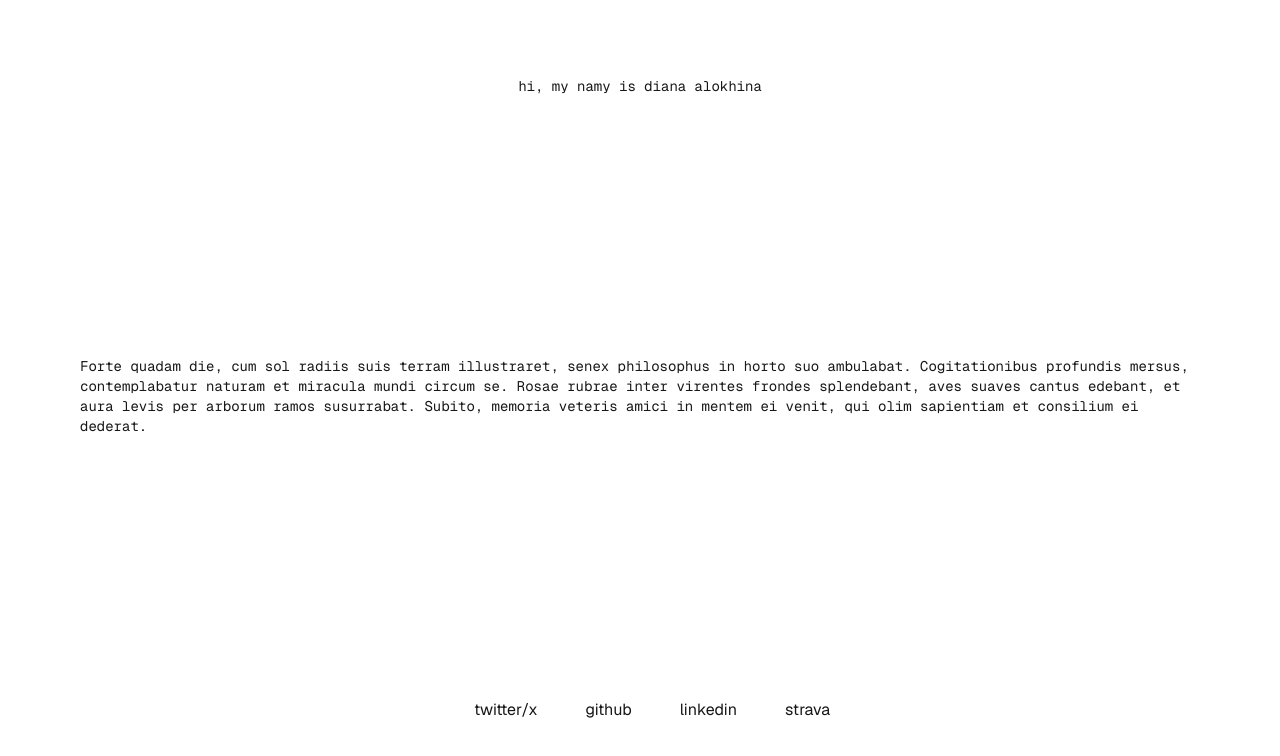
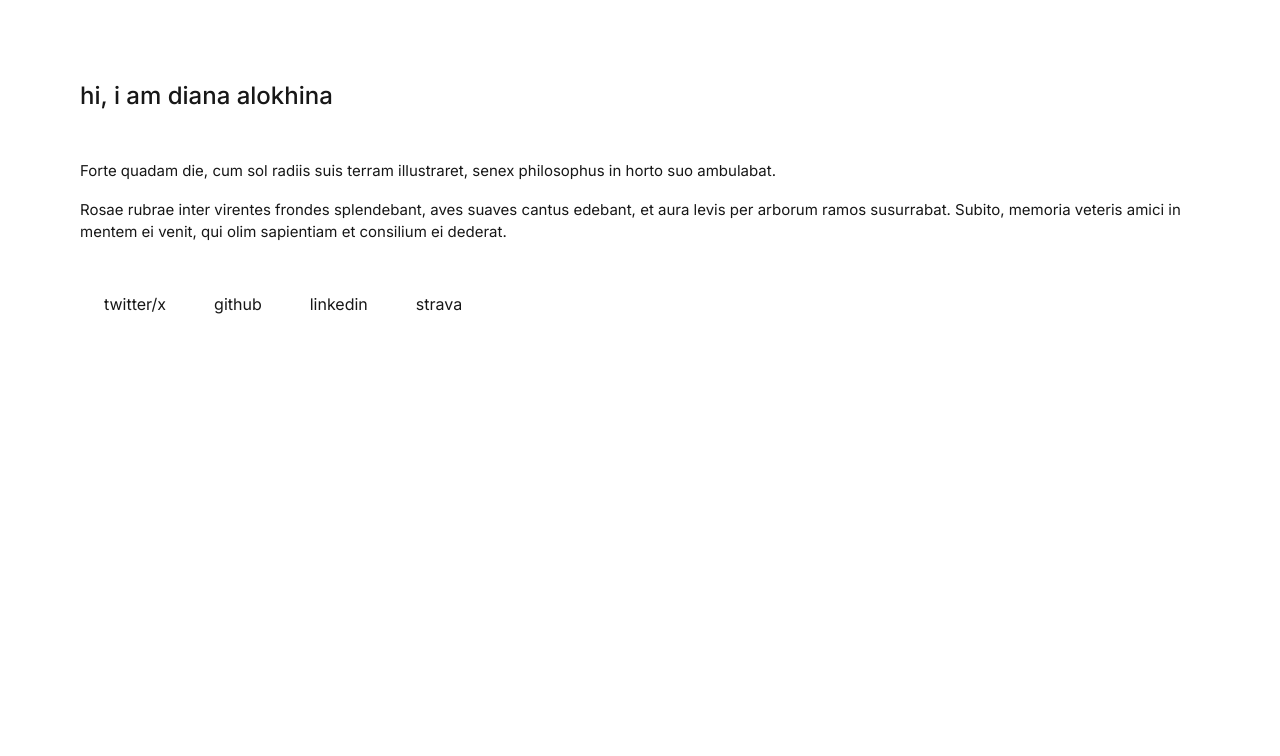
Before and after one commit to dianalokada/portfolio, a Next.js app: page / in a window 1280 px wide. Shown: the top 756 px of the page. Built offline with nearby package versions, Linux system fonts and the light colour scheme.

Commit message:
edit layou and font

```diff
--- a/app/page.js
+++ b/app/page.js
@@ -1,30 +1,31 @@
+import { Inter } from 'next/font/google'
 import Image from "next/image";
+
+const inter = Inter({
+  subsets: ['latin'],
+  weight: ['400', '500', '600'],
+})
 
 export default function Home() {
   return (
-    <div className="grid grid-rows-[20px_1fr_20px] items-center justify-items-center min-h-screen p-8 pb-20 gap-16 sm:p-20 font-[family-name:var(--font-geist-sans)]">
+    <div className={`grid grid-rows-[1fr_auto] min-h-screen p-8 pb-20 sm:p-20 ${inter.className}`}>
+      <main className="flex flex-col gap-12 items-start">
+        <h1 className="text-2xl font-medium">hi, i am diana alokhina</h1>
 
-        <div className="list-inside list-decimal text-sm text-center sm:text-left font-[family-name:var(--font-geist-mono)]">
-          <div className="mb-2">
-            hi, my namy is diana alokhina
-          </div>
-        </div>
+        {/* <div className="flex flex-col gap-4 text-[15px] text-neutral-600"> */}
+        <div className="flex flex-col gap-4 text-[15px]">
 
-      <main className="flex flex-col gap-8 row-start-2 items-center sm:items-start">
-
-        <div className="list-inside list-decimal text-sm text-center sm:text-left font-[family-name:var(--font-geist-mono)]">
-          <p className="mb-2">
+          <p>
             Forte quadam die, cum sol radiis suis terram illustraret, senex philosophus in horto suo ambulabat.
-          Cogitationibus profundis mersus, contemplabatur naturam et miracula mundi circum se.
+          </p>
 
             Rosae rubrae inter virentes frondes splendebant, aves suaves cantus edebant, et aura levis per arborum ramos susurrabat.
 
             Subito, memoria veteris amici in mentem ei venit, qui olim sapientiam et consilium ei dederat.
-          </p>
+
         </div>
 
-      </main>
-      <footer className="row-start-3 flex gap-6 flex-wrap items-center justify-center">
+        <footer className="flex gap-6 items-center">
           <a
             className="flex items-center gap-2 hover:underline hover:underline-offset-4"
             href="https://x.com/dianalokada"
@@ -33,7 +34,7 @@ export default function Home() {
           >
             <Image
               aria-hidden
-            src="/arrow.svg"
+              src="/arrow2.svg"
               alt="Arrow icon"
               width={16}
               height={16}
@@ -49,7 +50,7 @@ export default function Home() {
           >
             <Image
               aria-hidden
-            src="/arrow.svg"
+              src="/arrow2.svg"
               alt="Arrow icon"
               width={16}
               height={16}
@@ -62,11 +63,10 @@ export default function Home() {
             href="https://www.linkedin.com/in/justdiana/"
             target="_blank"
             rel="noopener noreferrer"
-          // key="linkedin-link"
           >
             <Image
               aria-hidden
-            src="/arrow.svg"
+              src="/arrow2.svg"
               alt="Arrow icon"
               width={16}
               height={16}
@@ -82,15 +82,15 @@ export default function Home() {
           >
             <Image
               aria-hidden
-            src="/arrow.svg"
+              src="/arrow2.svg"
               alt="Arrow icon"
               width={16}
               height={16}
             />
             strava
           </a>
-
         </footer>
+      </main>
     </div>
   );
 }
```
Also changed, not shown: public/arrow2.svg (added). Lines whose indentation alone changed are shown as unchanged.
